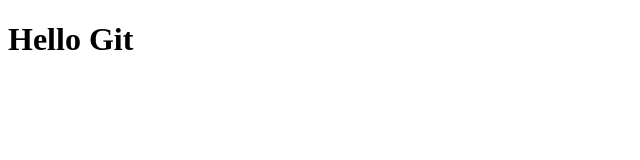
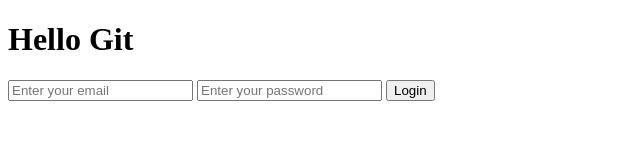
Before and after one commit to vicgreiner/weather-app, a plain HTML site: page index.html in a window 1280 px wide. Shown: the whole page, without its empty margins (0-640 px from the left). Drawn offline with Linux system fonts and the light colour scheme.

Commit message:
Added the HTML login form

```diff
--- a/index.html
+++ b/index.html
@@ -13,6 +13,12 @@
     <h1>
         Hello Git
     </h1>
+    <form>
+        <input type="email" placeholder="Enter your email" />
+        <input type="password" placeholder="Enter your password" />
+        <input type="submit" value="Login" />
+    </form>
+
     <script src="script.js"></script>
 
 </body>
```
